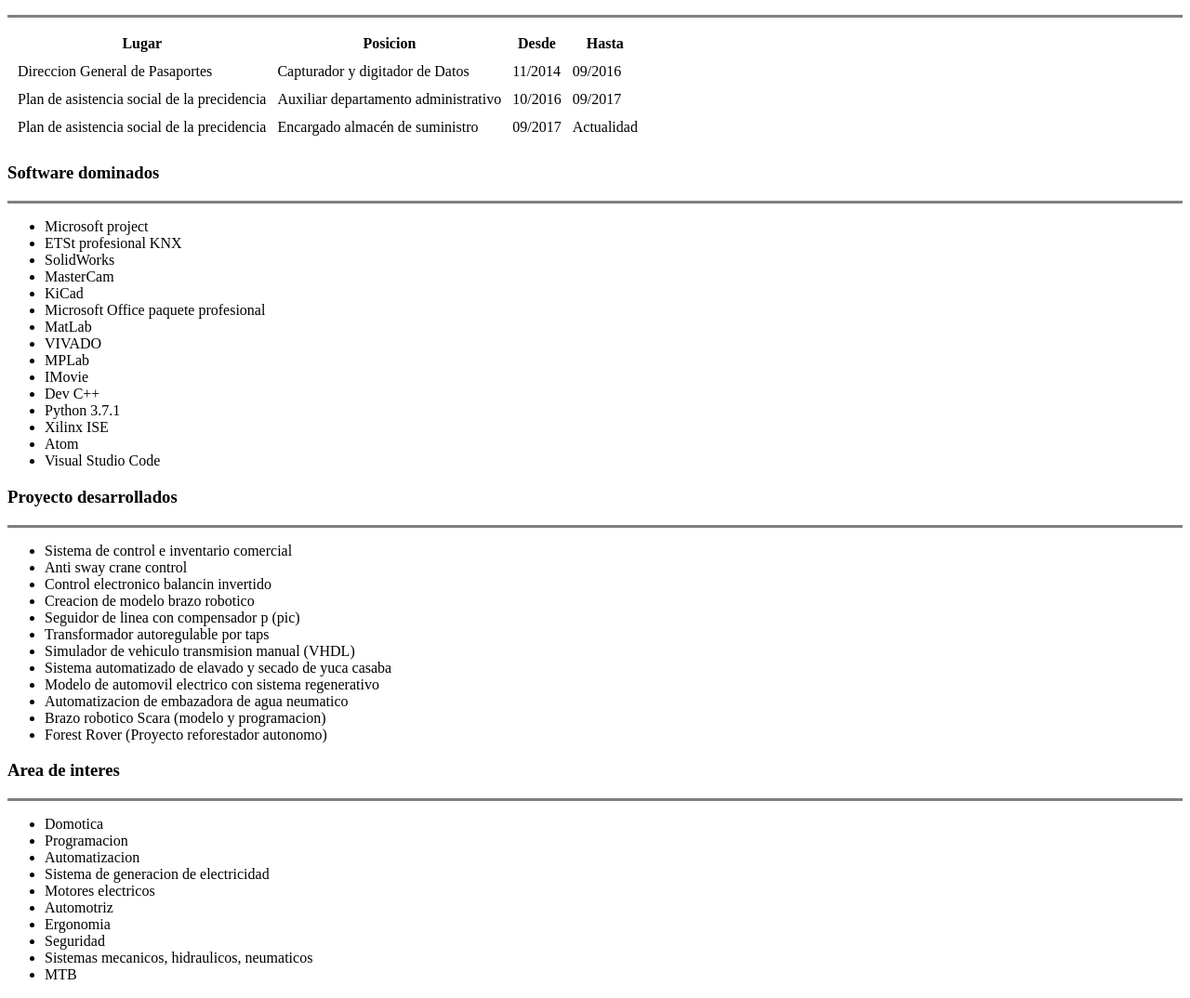
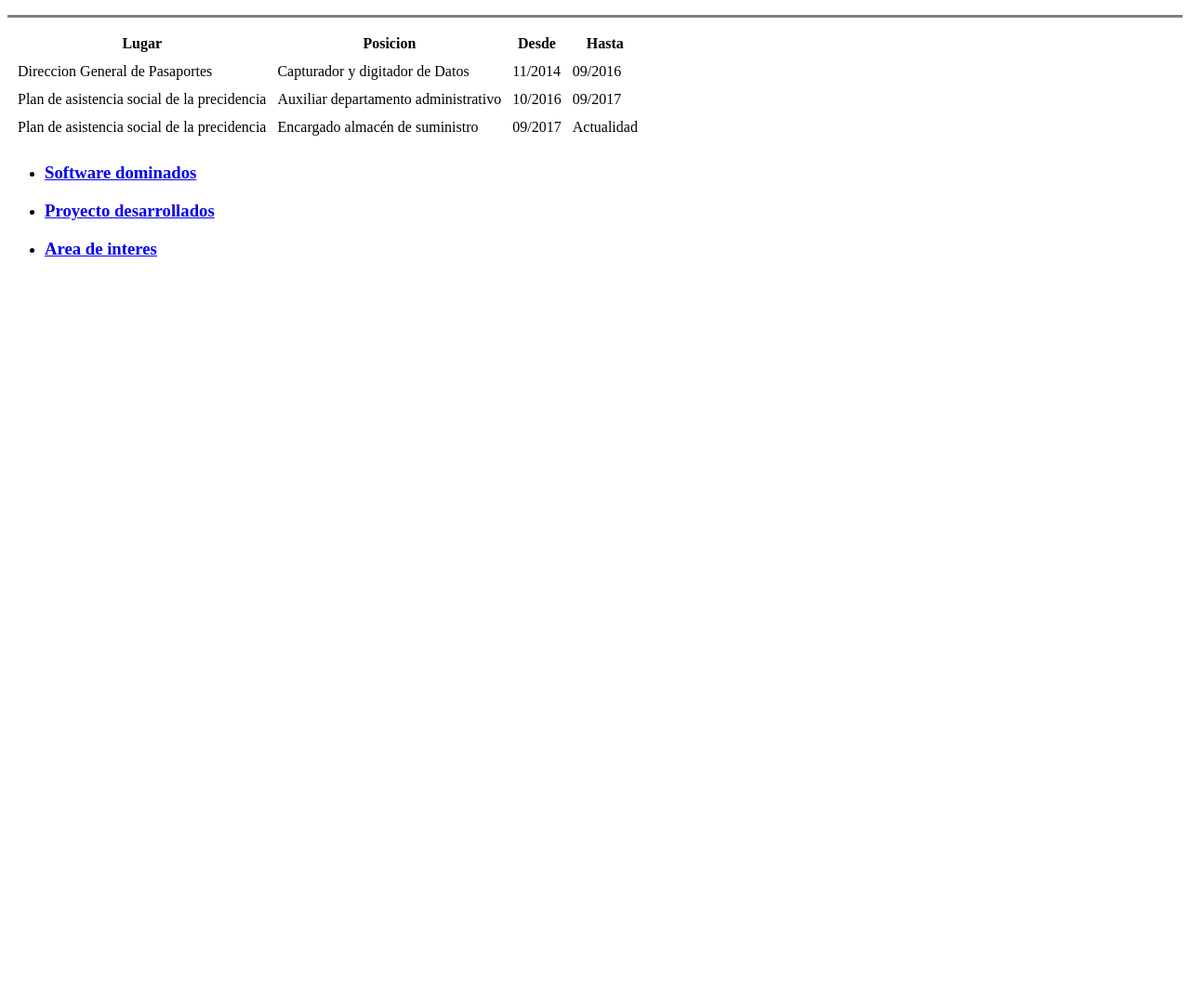
Before and after one commit to hector-inoa/CV, a plain HTML site: page cv-index.html in a window 1280 px wide. Shown: the part 1123-2197 px from the top of the page at 93% size. After the commit the page ends 1421 px from the top, so only its background shows below. Drawn offline with Linux system fonts and the light colour scheme.

Commit message:
creating links

```diff
--- a/cv-index.html
+++ b/cv-index.html
@@ -180,57 +180,12 @@
     </tbody>
   </table>
 
-  <h3>Software dominados</h3>
-  <hr size="3" , noshade>
-  <ul>
-    <li>Microsoft project</li>
-    <li>ETSt profesional KNX</li>
-    <li>SolidWorks</li>
-    <li>MasterCam</li>
-    <li>KiCad</li>
-    <li>Microsoft Office paquete profesional</li>
-    <li>MatLab</li>
-    <li>VIVADO</li>
-    <li>MPLab</li>
-    <li>IMovie</li>
-    <li>Dev C++</li>
-    <li>Python 3.7.1</li>
-    <li>Xilinx ISE</li>
-    <li>Atom</li>
-    <li>Visual Studio Code</li>
-  </ul>
+<ul>
+  <li><h3><a href="soft.html">Software dominados</a></h3></li>
+  <li><h3><a href="poyectos.html">Proyecto desarrollados</a></h3></li>
+  <li><h3><a href="interes.html">Area de interes</a></h3></li>
+</ul>
 
-  <h3>Proyecto desarrollados</h3>
-  <hr size="3" , noshade>
-  <ul>
-    <li>Sistema de control e inventario comercial</li>
-    <li>Anti sway crane control</li>
-    <li>Control electronico balancin invertido</li>
-    <li>Creacion de modelo brazo robotico</li>
-    <li>Seguidor de linea con compensador p (pic)</li>
-    <li>Transformador autoregulable por taps</li>
-    <li>Simulador de vehiculo transmision manual (VHDL)</li>
-    <li>Sistema automatizado de elavado y secado de yuca casaba</li>
-    <li>Modelo de automovil electrico con sistema regenerativo</li>
-    <li>Automatizacion de embazadora de agua neumatico</li>
-    <li>Brazo robotico Scara (modelo y programacion)</li>
-    <li>Forest Rover (Proyecto reforestador autonomo)</li>
-  </ul>
-
-  <h3>Area de interes</h3>
-  <hr size="3" , noshade>
-  <ul>
-    <li>Domotica</li>
-    <li>Programacion</li>
-    <li>Automatizacion</li>
-    <li>Sistema de generacion de electricidad</li>
-    <li>Motores electricos</li>
-    <li>Automotriz</li>
-    <li>Ergonomia</li>
-    <li>Seguridad</li>
-    <li>Sistemas mecanicos, hidraulicos, neumaticos</li>
-    <li>MTB</li>
-  </ul>
 
 </body>
 
```
Also changed, not shown: interes.html (added, +23 -0 lines), poyectos.html (added, +26 -0 lines), soft.html (added, +30 -0 lines).
